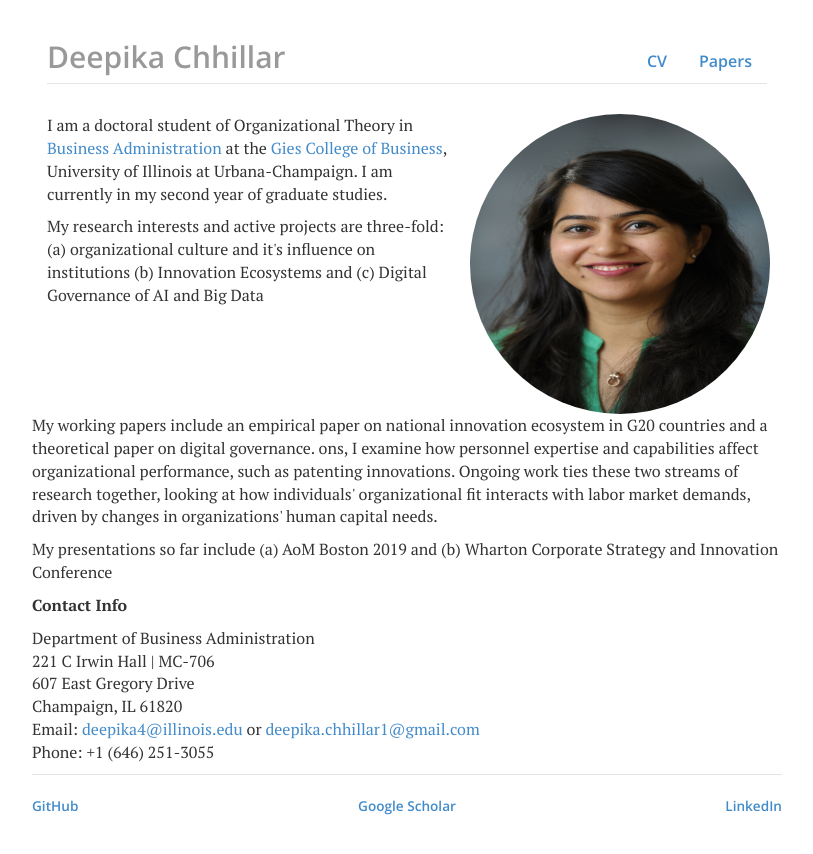
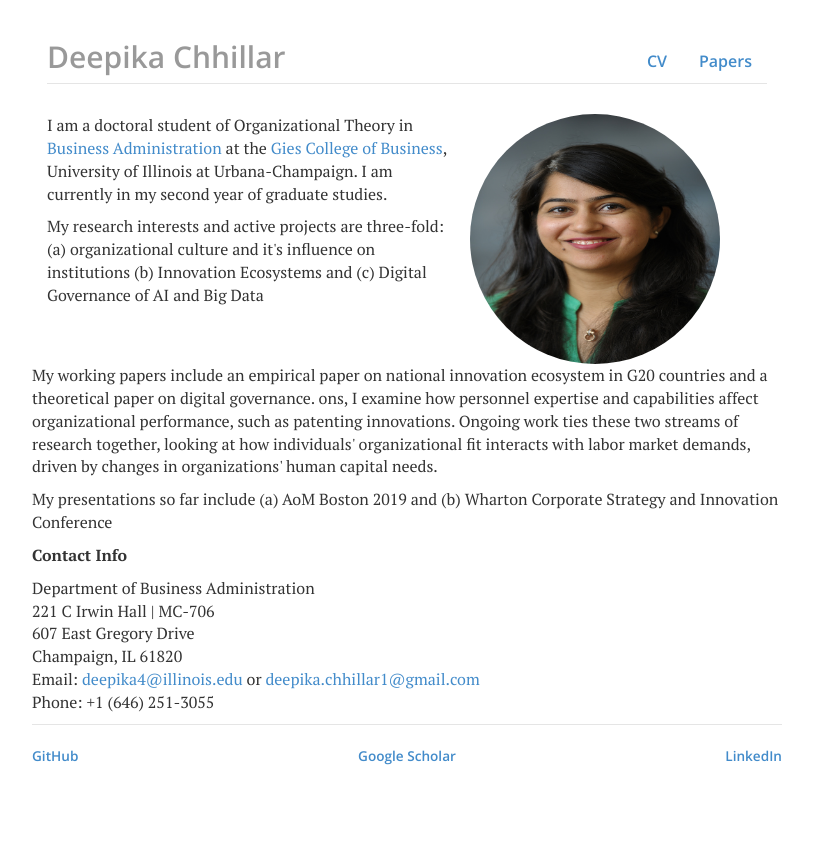
Before and after one commit to deepikachhillar/deepikachhillar.github.io-old, a Jekyll site: the page built from index.html, in a window 1280 px wide. Shown: the top 854 px of the page, without its empty margins (233-1046 px from the left). Built offline with Jekyll 4.4.1, drawn with Linux system fonts in a browser that asks for light colours; nearby versions of some CDN libraries.

Commit message:
Update index.html

```diff
--- a/index.html
+++ b/index.html
@@ -18,9 +18,8 @@
 		<p> My research interests and active projects are three-fold: (a) organizational culture and it's influence on institutions (b) Innovation Ecosystems and (c) Digital Governance of AI and Big Data  </p>
 	</div>
 
-
 	<div class="image-cropper">
- 	 <img src="files/Business Dept_Profile Pic_Deepika copy.JPG" alt="avatar" width="300" height="300" >
+ 	 <img src="files/Business Dept_Profile Pic_Deepika copy.JPG" alt="avatar" width="250" height="250" >
 	</div>
 
 	<!--
```
